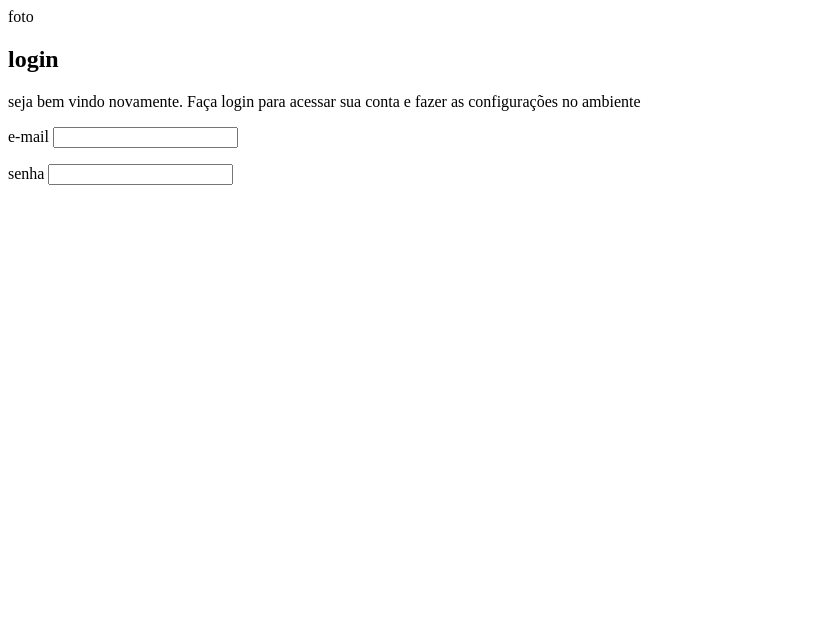
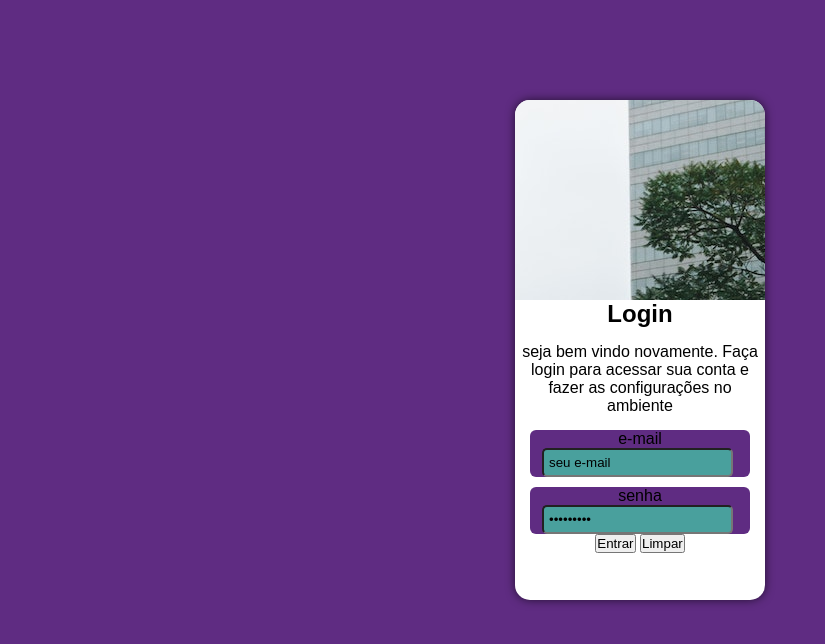
Before and after one commit to Felipealvesn/projeto-login, a plain HTML site: page index.html in a window 1280 px wide. Shown: the whole page, without its empty margins (0-825 px from the left). Drawn offline with Linux system fonts and the light colour scheme.

Commit message:
alteraçoes

```diff
--- a/estilos/style.css
+++ b/estilos/style.css
@@ -2,6 +2,73 @@
 
 /*
 paleta de cores:
-lilás:5f2c82
+lilás:#5f2c82
 verde:#49a09d
 */
+/* para telas pequenas: até 600px*/
+
+*{
+    font-family: Arial, Helvetica, sans-serif;
+    padding: 0;
+    margin: 0;
+    box-sizing: border-box;
+}
+
+body, html{
+    background-color:#5f2c82 ;
+    width: 100vw;
+    height: 100vh;
+}
+
+main{
+    width: 100vw;
+    height: 100vh;
+
+}
+#login{
+    background-color: white;
+    width: 250px;
+    height: 500px;
+    margin: auto;
+    border-radius: 15px;
+    margin-top: 100px;
+    box-shadow: 0px 0px 10px rgba(0, 0, 0, 0.632);
+    overflow: hidden;
+}
+#imagem{
+    background-image: url(../imagens/pexels-vinícius-estevão-2896036\ \(1\).jpg);
+    height: 200px;
+    background-position: center center;
+}
+#formulario{
+    text-align: center;
+}
+#form-v{
+    padding: 15px;
+}
+h1{
+    margin-bottom: 15px;
+}
+
+#iemail{
+    padding: 5px;
+    background-color:#49a09d ;
+    margin-right: 5px;
+    border-radius: 5px;
+
+}
+#senha{
+    background-color: #5f2c82;
+    border-radius: 6px;
+    margin-top: 10px;
+}
+#email{
+    background-color: #5f2c82;
+    border-radius: 6px;
+}
+#isenha{
+    padding: 5px;
+    margin-right: 5px;
+    background-color:#49a09d ;
+   border-radius: 5px;
+}
--- a/index.html
+++ b/index.html
@@ -5,27 +5,32 @@
     <meta http-equiv="X-UA-Compatible" content="IE=edge">
     <meta name="viewport" content="width=device-width, initial-scale=1.0">
     <link rel="stylesheet" href="estilos/style.css">
+    <link rel="stylesheet" href="estilos/media-queries.css">
     <title>login</title>
 </head>
 <body>
     <main>
         <section id="login">
          <div id="imagem">
-            foto
+
          </div>
          <div id="formulario">
-            <h1>login</h1>
-            <p>seja bem vindo novamente. Faça login para acessar sua conta
+            <h1>Login</h1>
+            <p id>seja bem vindo novamente. Faça login para acessar sua conta
                 e fazer as configurações no ambiente
             </p>
-        <form action="login.php" method="post">
-            <p>
-                <label for="iemail">e-mail</label>
-                <input type="email" name="email" id="iemail">
+        <form action="login.php" method="post" id="form-v">
+            <p id="email">
+                <label for="iemail" ></label>e-mail</label>
+                <input type="email" name="email" id="iemail" value="seu e-mail">
+            </p>
+            <p id="senha">
+                <label for="isenha">senha</label>
+                <input type="password" name="senha" id="isenha" value="sua senha">
             </p>
             <p>
-                <label for="isenha">senha</label>
-                <input type="password" name="senha" id="isenha">
+                <input type="submit" value="Entrar">
+                <input type="reset" value="Limpar">
             </p>
         </form>
          </div>
```
Also changed, not shown: estilos/media-queries.css (added, +11 -0 lines).
